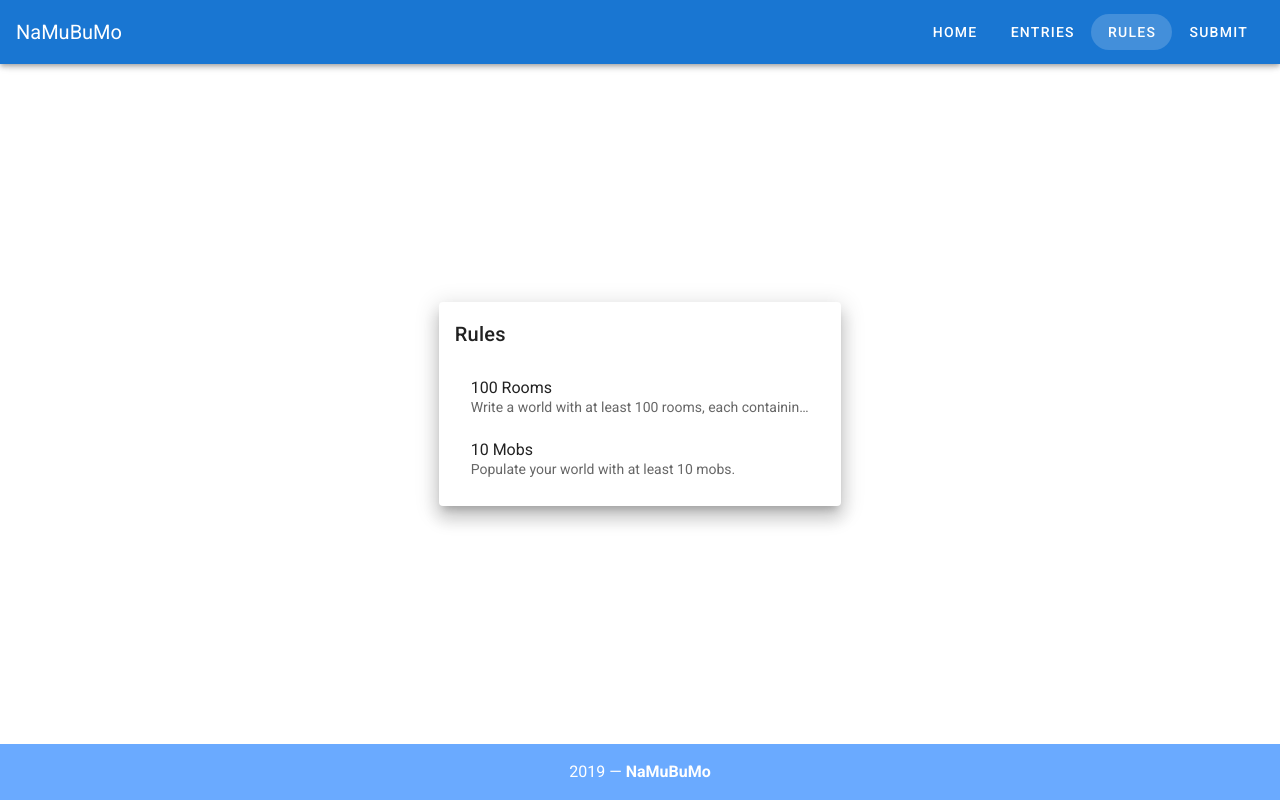
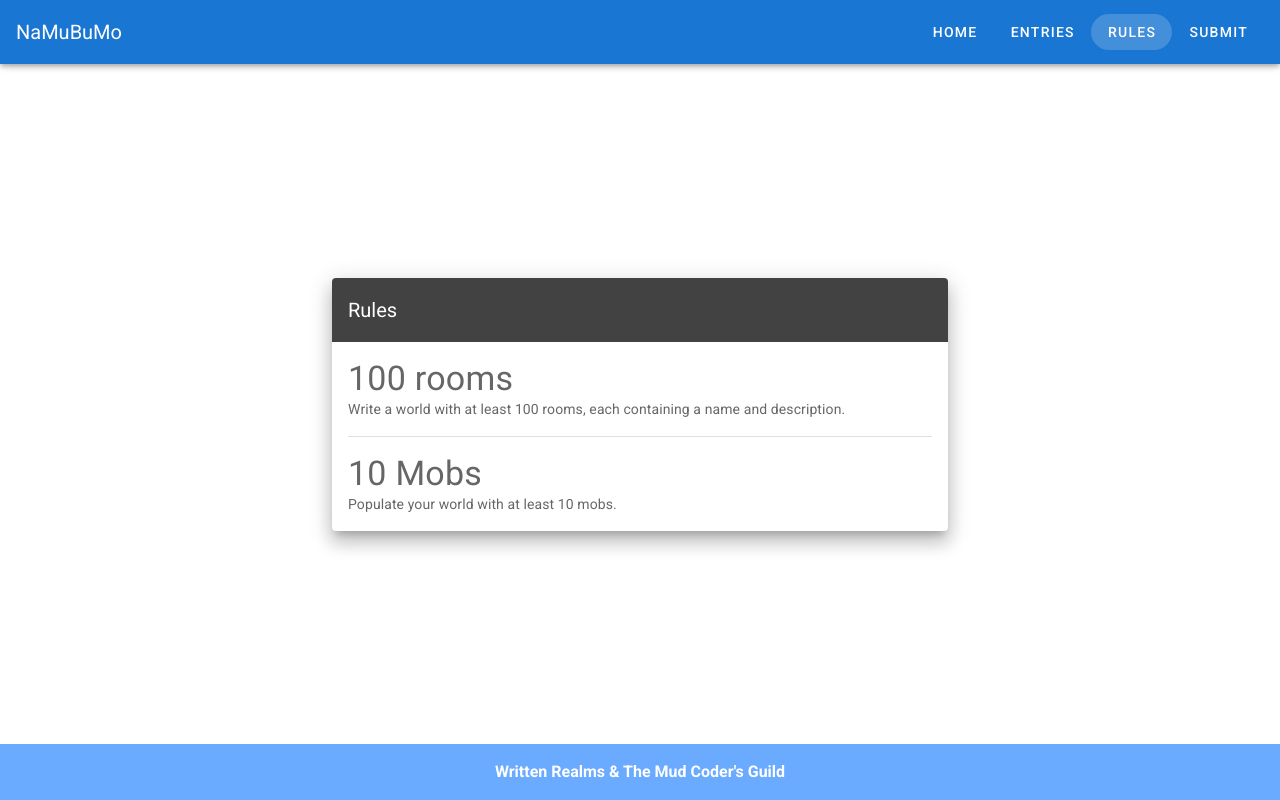
Before and after one commit to teebes/namubumo, a Vue app: page /rules in a window 1280 px wide. Built offline with nearby package versions, Linux system fonts and the light colour scheme.

Commit message:
Style updates

```diff
--- a/src/App.vue
+++ b/src/App.vue
@@ -18,8 +18,7 @@
       <v-row justify="center" no-gutters>
         <v-btn v-for="link in links" :key="link" color="white" text rounded class="my-2">{{ link }}</v-btn>
         <v-col class="primary lighten-2 py-4 text-center white--text" cols="12">
-          {{ new Date().getFullYear() }} —
-          <strong>NaMuBuMo</strong>
+          <strong>Written Realms &amp; The Mud Coder's Guild</strong>
         </v-col>
       </v-row>
     </v-footer>
--- a/src/components/Entries.vue
+++ b/src/components/Entries.vue
@@ -4,7 +4,7 @@
       <v-col cols="12" sm="10" md="9" lg="8" xl="6">
         <v-carousel>
           <v-carousel-item v-for="(entry, i) in entries" :key="entry.url">
-            <v-sheet :color="colors[i]" height="100%" tile>
+            <v-sheet color="secondary" height="100%" tile>
               <v-row class="fill-height" align="center" justify="center">
                 <div class="slide">
                   <a :href="entry.url" class="display-2 white--text">{{ entry.title }}</a>
--- a/src/components/Home.vue
+++ b/src/components/Home.vue
@@ -1,11 +1,13 @@
 <template>
   <v-container class="fill-height" fluid>
     <v-row align="center" justify="center">
-      <v-col cols="12" sm="8" md="6">
+      <v-col cols="12" sm="9" md="6">
         <v-card class="elevation-12">
-          <v-card-title>NaMuBuMo</v-card-title>
+          <v-toolbar color="secondary" dark flat>
+            <v-toolbar-title>(Na)tional (Mu)d (Bu)ilding (Mo)nth!</v-toolbar-title>
+          </v-toolbar>
           <v-card-text>
-            <div>Welcome to the (Na)tional (Mu)d (Bu)ilding (Mo)nth!</div>
+            <div>Welcome to the National Mud Building Month.</div>
             <div
               class="mt-4"
             >You have all of October to build a MUD with at least 100 rooms and 10 mobs.</div>
--- a/src/components/Rules.vue
+++ b/src/components/Rules.vue
@@ -1,23 +1,20 @@
 <template>
   <v-container class="fill-height" fluid>
     <v-row align="center" justify="center">
-      <v-col cols="12" sm="8" md="4">
+      <v-col cols="12" sm="9" md="6">
         <v-card class="elevation-12">
-          <v-card-title>Rules</v-card-title>
+          <v-toolbar color="secondary" dark flat>
+            <v-toolbar-title>Rules</v-toolbar-title>
+          </v-toolbar>
+
           <v-card-text>
-            <v-list-item>
-              <v-list-item-content>
-                <v-list-item-title>100 Rooms</v-list-item-title>
-                <v-list-item-subtitle>Write a world with at least 100 rooms, each containing a name and description.</v-list-item-subtitle>
-              </v-list-item-content>
-            </v-list-item>
+            <div class="display-1">100 rooms</div>
+            <div>Write a world with at least 100 rooms, each containing a name and description.</div>
 
-            <v-list-item>
-              <v-list-item-content>
-                <v-list-item-title>10 Mobs</v-list-item-title>
-                <v-list-item-subtitle>Populate your world with at least 10 mobs.</v-list-item-subtitle>
-              </v-list-item-content>
-            </v-list-item>
+            <v-divider class="my-4"></v-divider>
+
+            <div class="display-1">10 Mobs</div>
+            <div class>Populate your world with at least 10 mobs.</div>
           </v-card-text>
         </v-card>
       </v-col>
--- a/src/components/Submit.vue
+++ b/src/components/Submit.vue
@@ -1,9 +1,11 @@
 <template>
   <v-container class="fill-height" fluid>
     <v-row align="center" justify="center">
-      <v-col cols="12" sm="8" md="4">
+      <v-col cols="12" sm="9" md="6">
         <v-card class="elevation-12">
-          <v-card-title>Submit an Entry</v-card-title>
+          <v-toolbar color="secondary" dark flat>
+            <v-toolbar-title>Submit an Entry</v-toolbar-title>
+          </v-toolbar>
           <v-card-text>
             <v-form>
               <v-text-field label="Name" prepend-icon="mdi-account-circle"></v-text-field>
```
